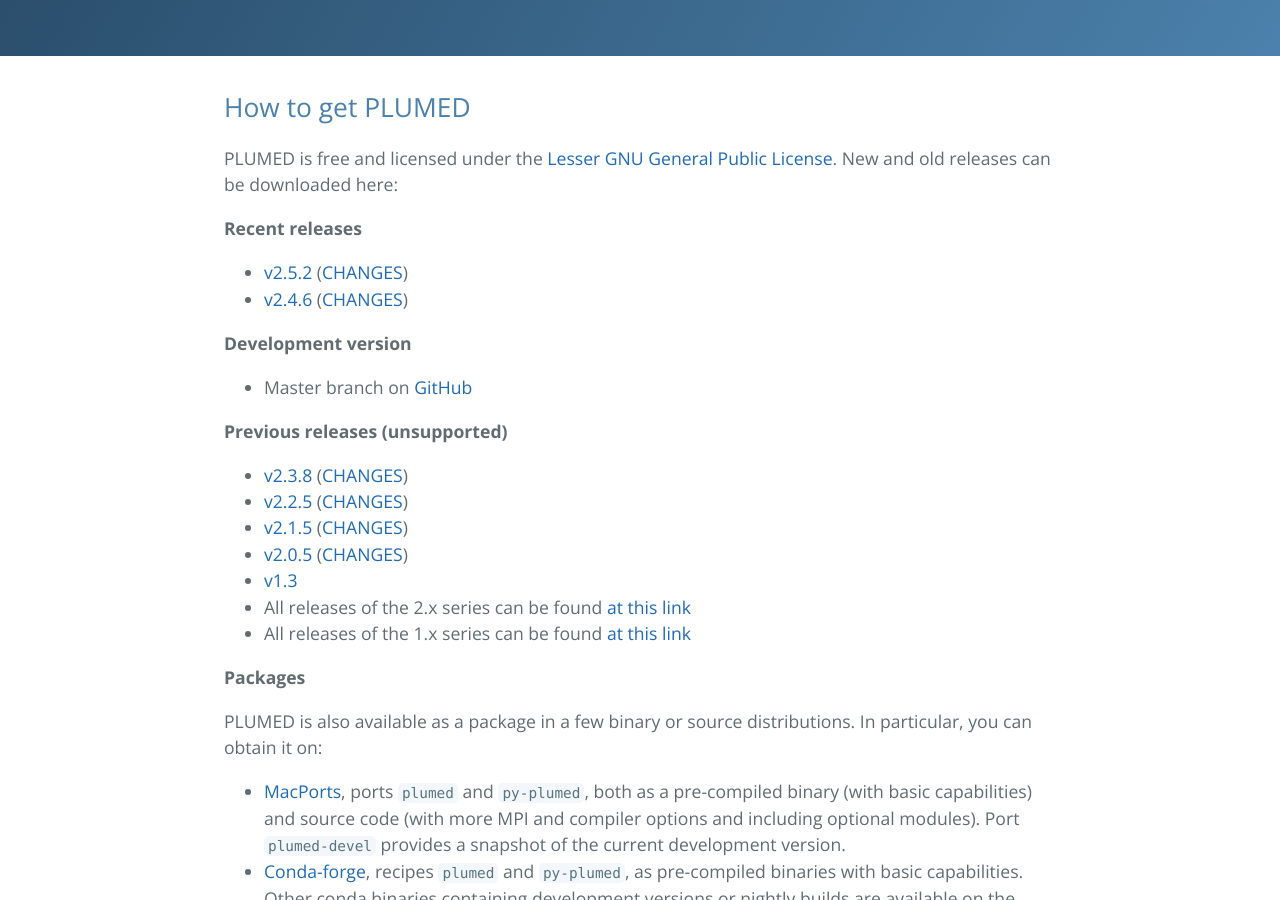
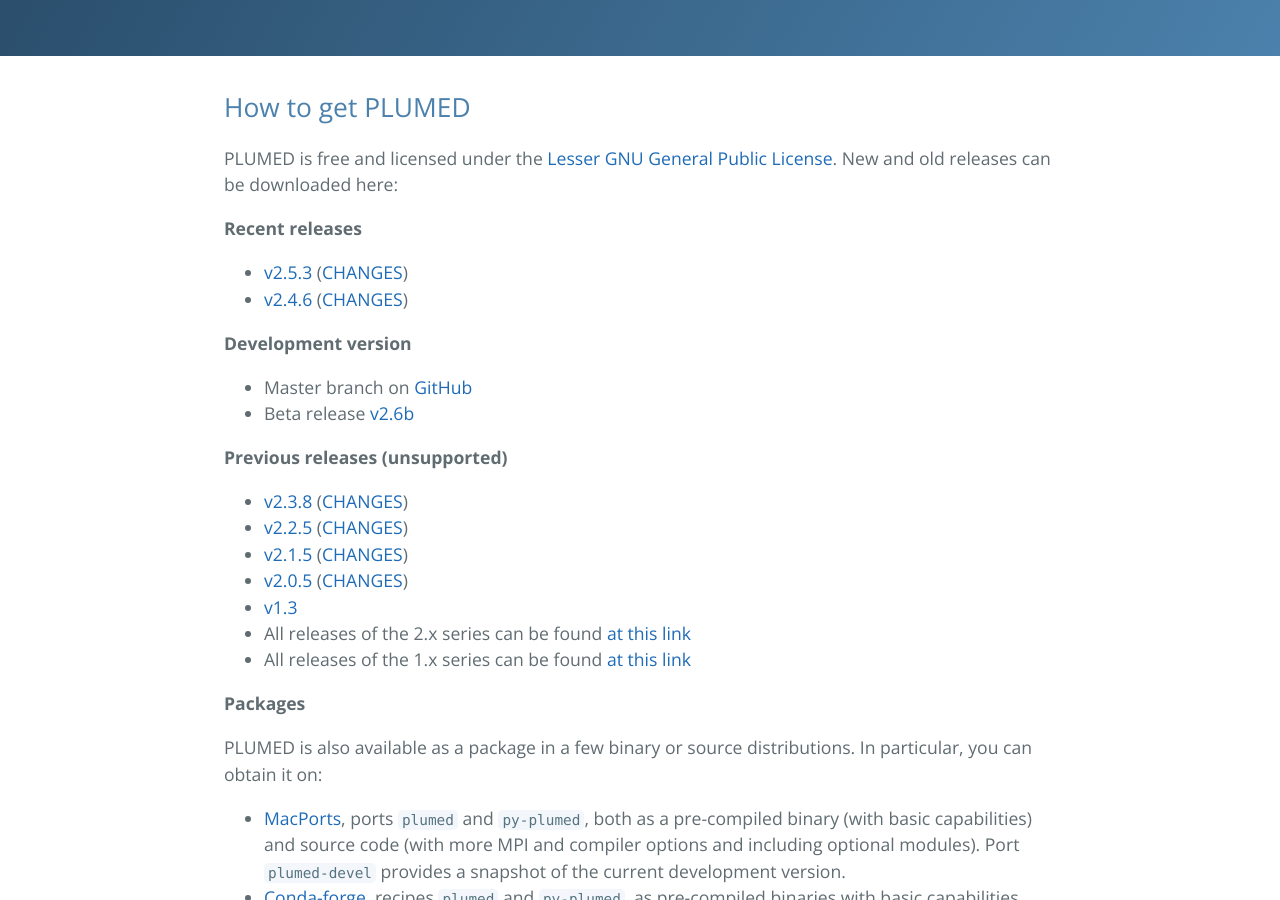
Before and after one commit to plumed/plumed.github.io, a Jekyll site: the page built from download.md, in a window 1280 px wide and 900 px high, scrolled down 478 px. Built offline with Jekyll 4.4.1, drawn with Linux system fonts in a browser that asks for light colours; our own code applies the rules of GitHub Pages for plain Markdown files; the repository's description, which GitHub fills in, is left out.

Commit message:
Update releases.yml

```diff
--- a/_data/releases.yml
+++ b/_data/releases.yml
@@ -1,8 +1,8 @@
 current:
-- 2.5.2
+- 2.5.3
 - 2.4.6
 # uncomment this to add beta release:
-# beta: 2.6b0
+beta: 2.6b
 old:
 - 2.3.8
 - 2.2.5
```
